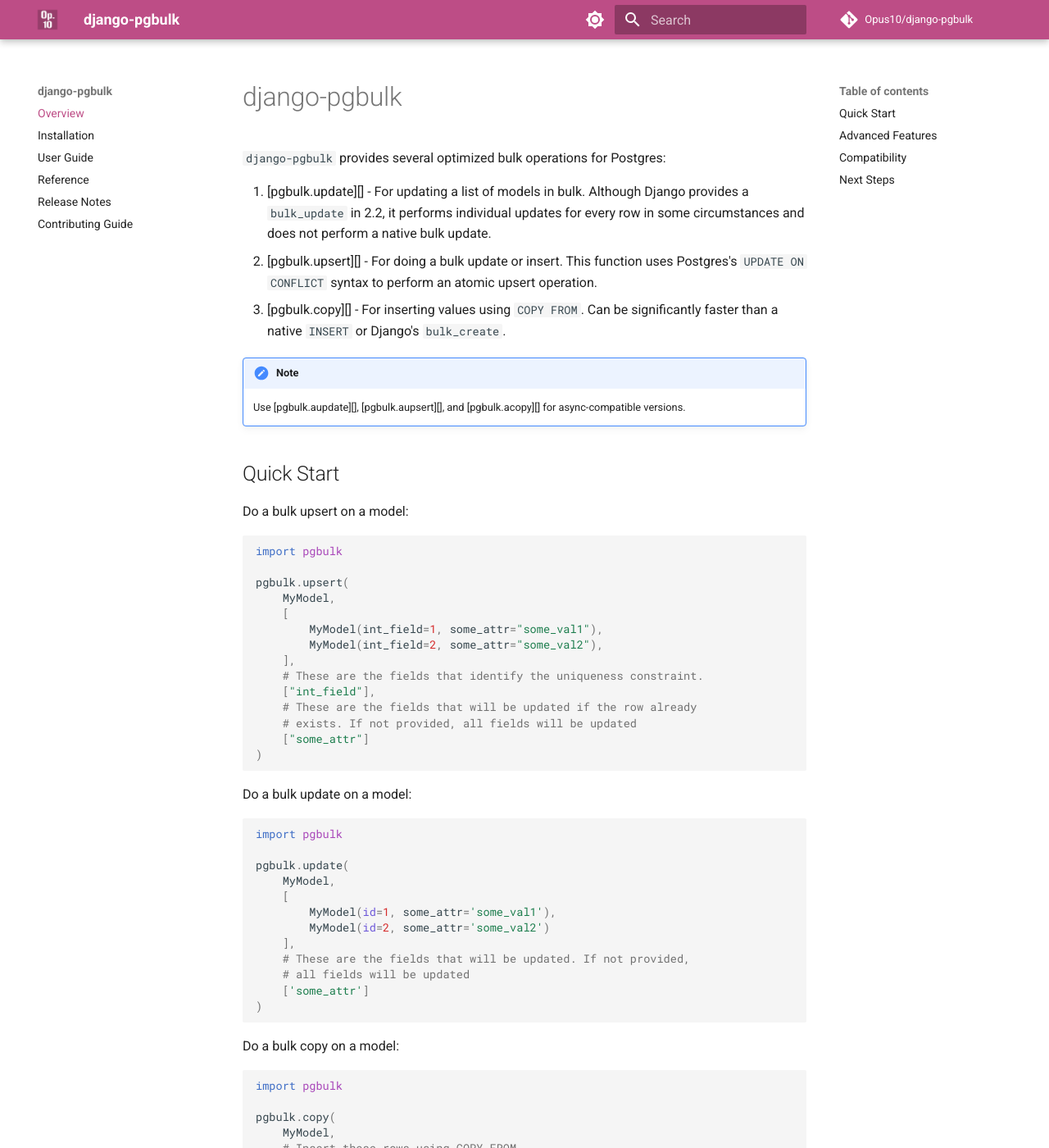
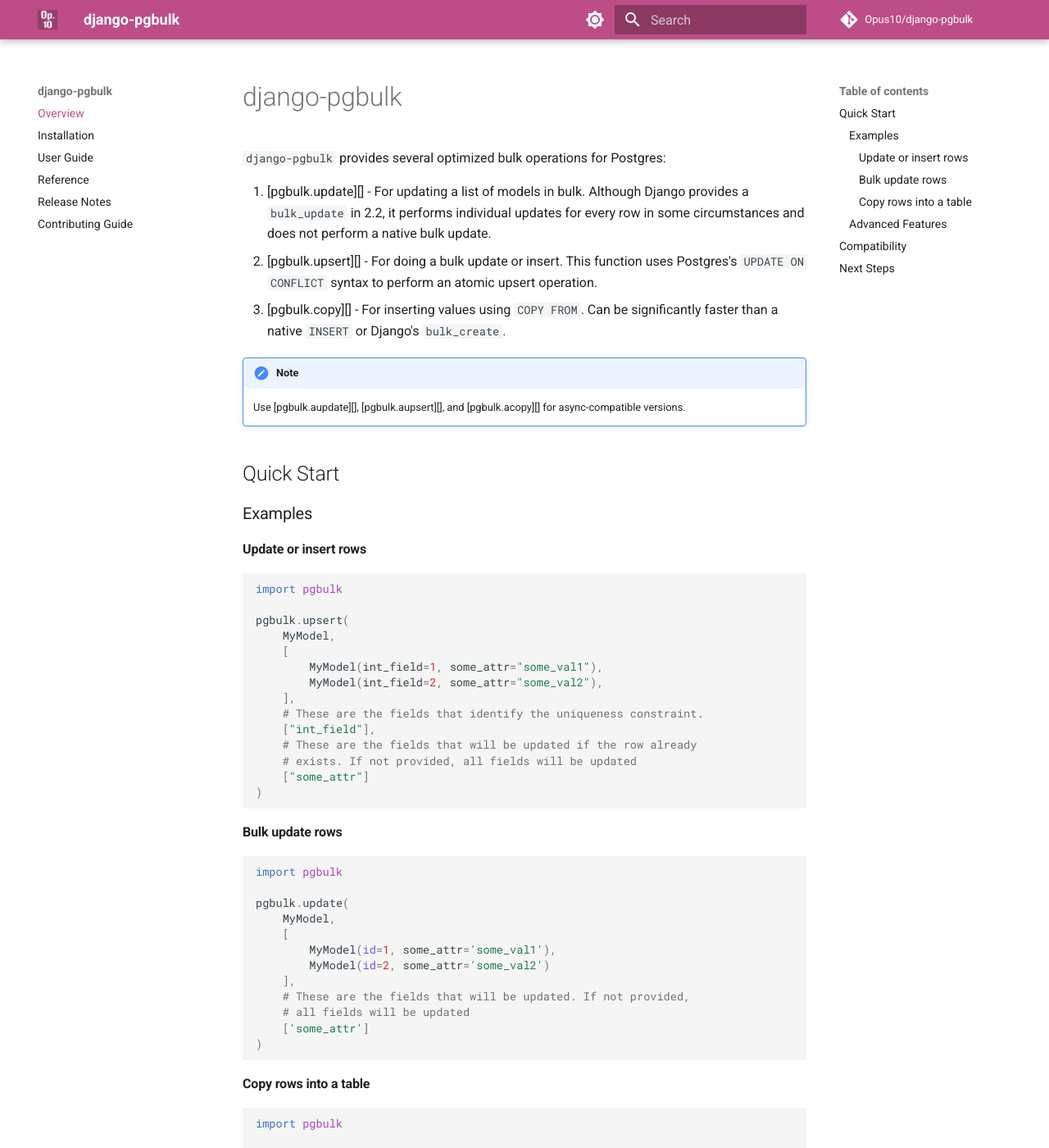
Before and after one commit to Opus10/django-pgbulk, an MkDocs documentation site: the page built from docs/index.md, in a window 1280 px wide and 1400 px high. Shown: the whole window at 82% size. Built offline with MkDocs 1.6.1 and Material for MkDocs 9.7.7, drawn with Linux system fonts in a browser that asks for light colours; comment, search, counter and statistics services are not loaded.

Commit message:
Update docs

````diff
--- a/docs/index.md
+++ b/docs/index.md
@@ -12,7 +12,9 @@
 
 ## Quick Start
 
-Do a bulk upsert on a model:
+### Examples
+
+#### Update or insert rows
 
 ```python
 import pgbulk
@@ -31,7 +33,7 @@
 )
 ```
 
-Do a bulk update on a model:
+#### Bulk update rows
 
 ```python
 import pgbulk
@@ -48,7 +50,7 @@
 )
 ```
 
-Do a bulk copy on a model:
+#### Copy rows into a table
 
 ```python
 import pgbulk
@@ -63,7 +65,7 @@
 )
 ```
 
-## Advanced Features
+### Advanced Features
 
 Here are some advanced features at a glance:
 
````
Also changed, not shown: README.md (+42 -36 lines), 1 other file.
